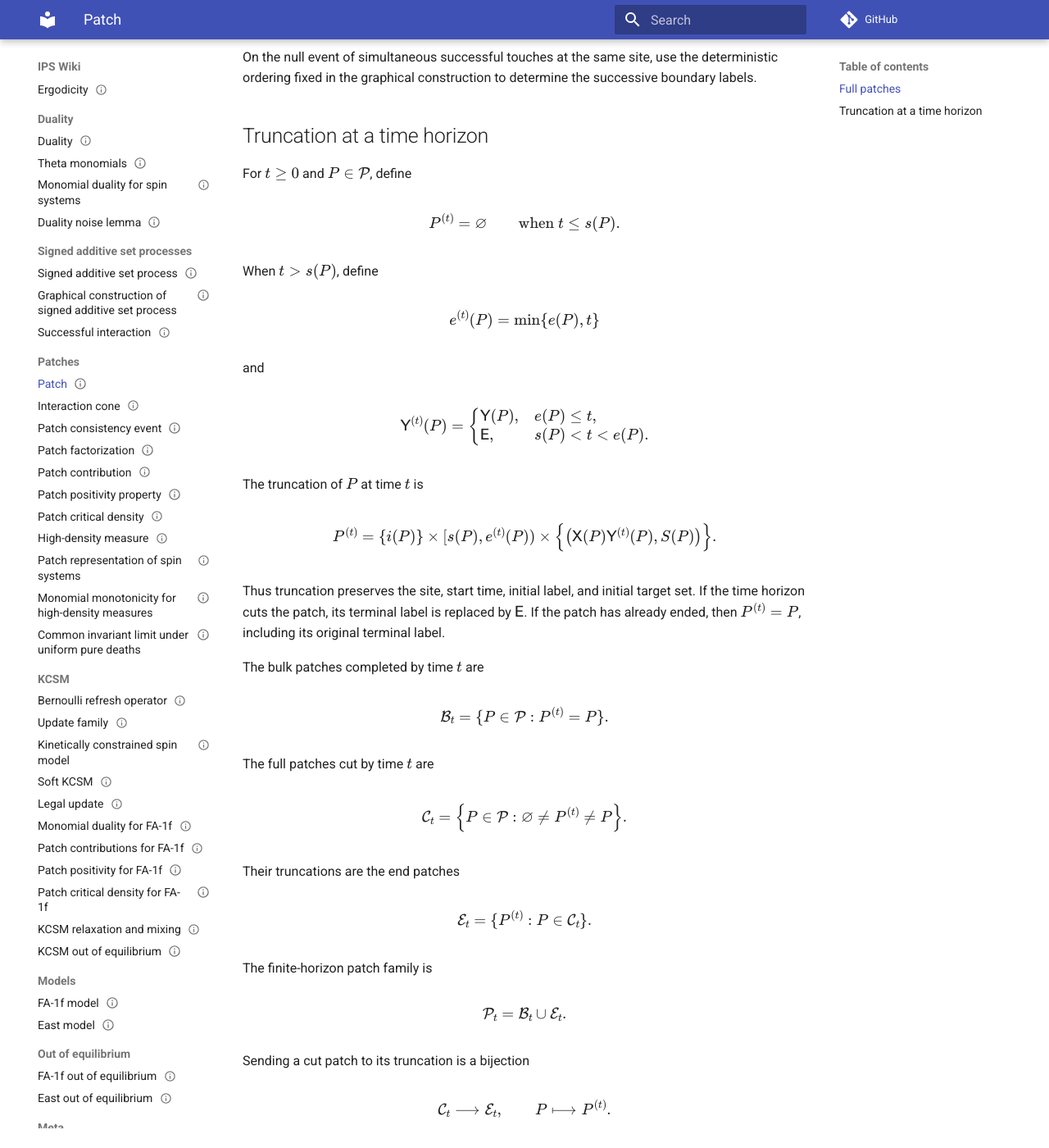
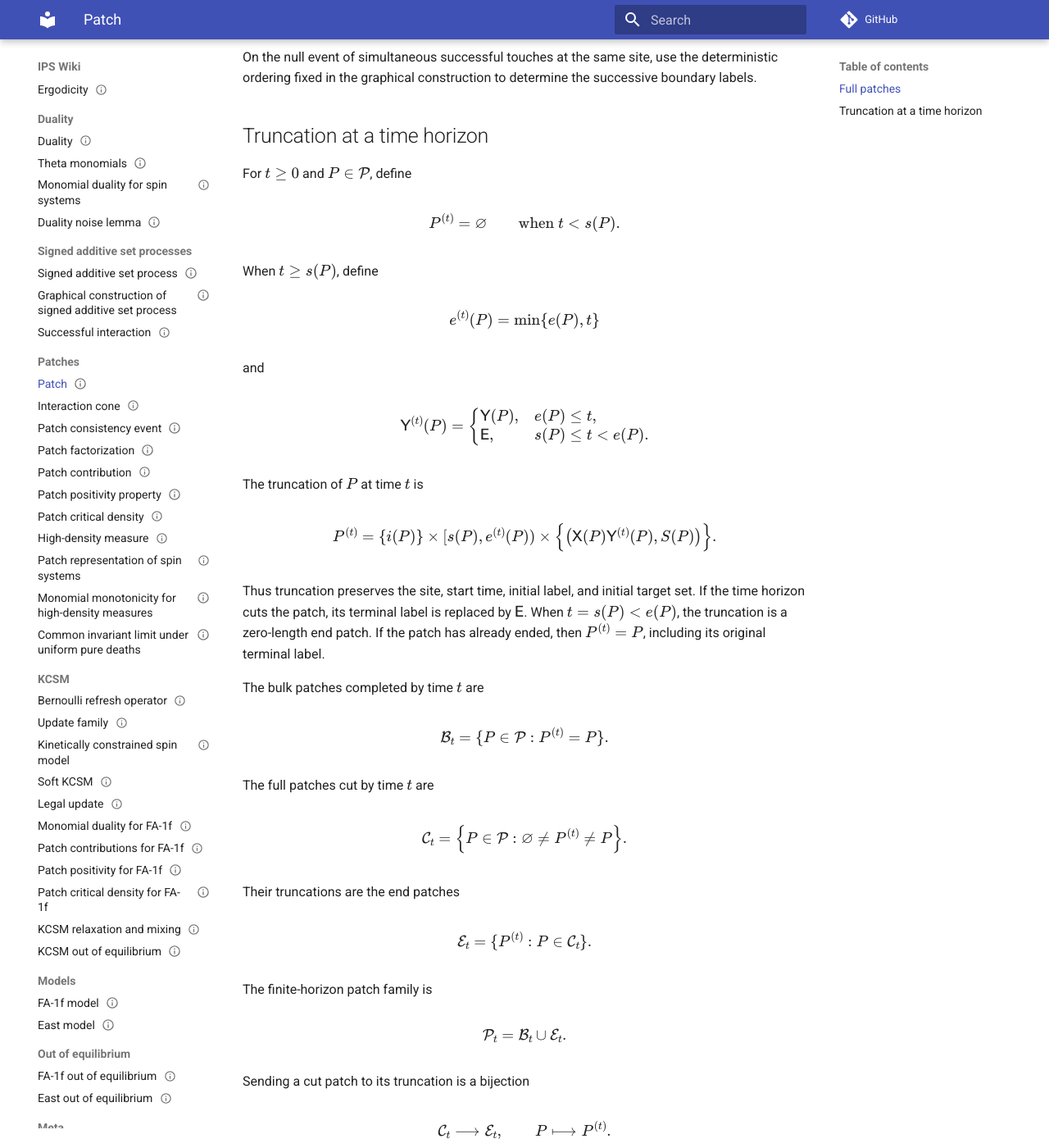
Before and after one commit to maciejgluchowski86-beep/ips-wiki, an MkDocs documentation site: the page built from docs/entries/patch.md, in a window 1280 px wide and 1400 px high, scrolled down 2382 px. Shown: the whole window at 82% size. Built offline with MkDocs 1.6.1 and Material for MkDocs 9.7.7, drawn with Linux system fonts in a browser that asks for light colours; comment, search, counter and statistics services are not loaded; some of the changed text lies outside the part shown.

Commit message:
Include zero-length end patches at their start time

```diff
--- a/docs/entries/patch.md
+++ b/docs/entries/patch.md
@@ -156,10 +156,10 @@ For \(t\ge0\) and \(P\in\mathcal P\), define
 
 $$
 P^{(t)}=\vn
-\qquad\text{when }t\le s(P).
+\qquad\text{when }t<s(P).
 $$
 
-When \(t>s(P)\), define
+When \(t\ge s(P)\), define
 
 $$
 e^{(t)}(P)=\min\{e(P),t\}
@@ -186,7 +186,7 @@ P^{(t)}
 \left\{\bigl(\mathsf X(P)\mathsf Y^{(t)}(P),S(P)\bigr)\right\}.
 $$
 
-Thus truncation preserves the site, start time, initial label, and initial target set. If the time horizon cuts the patch, its terminal label is replaced by \(\mathsf E\). If the patch has already ended, then \(P^{(t)}=P\), including its original terminal label.
+Thus truncation preserves the site, start time, initial label, and initial target set. If the time horizon cuts the patch, its terminal label is replaced by \(\mathsf E\). When \(t=s(P)<e(P)\), the truncation is a zero-length end patch. If the patch has already ended, then \(P^{(t)}=P\), including its original terminal label.
 
 The bulk patches completed by time \(t\) are
 
@@ -242,7 +242,7 @@ Every end patch has terminal label \(\mathsf E\). The label does not separately
 
 Set \(P^{(\infty)}=P\) and \(\mathcal P_\infty=\mathcal P\).
 
-For every fixed \(t>0\), almost surely, sending an end patch to its site is a bijection from \(\mathcal E_t\) to the [interaction cone](interaction-cone.md) \(\mathbf{Cone}_t\). Consequently,
+For every fixed \(t\ge0\), almost surely, sending an end patch to its site is a bijection from \(\mathcal E_t\) to the [interaction cone](interaction-cone.md) \(\mathbf{Cone}_t\). At time zero these are the zero-length \(\mathsf{IE}\) patches based at the sites of \(A_0\). Consequently,
 
 $$
 |\mathcal C_t|
```
Also changed, not shown: other parts of docs/entries/patch.md (+1 -1 lines).
